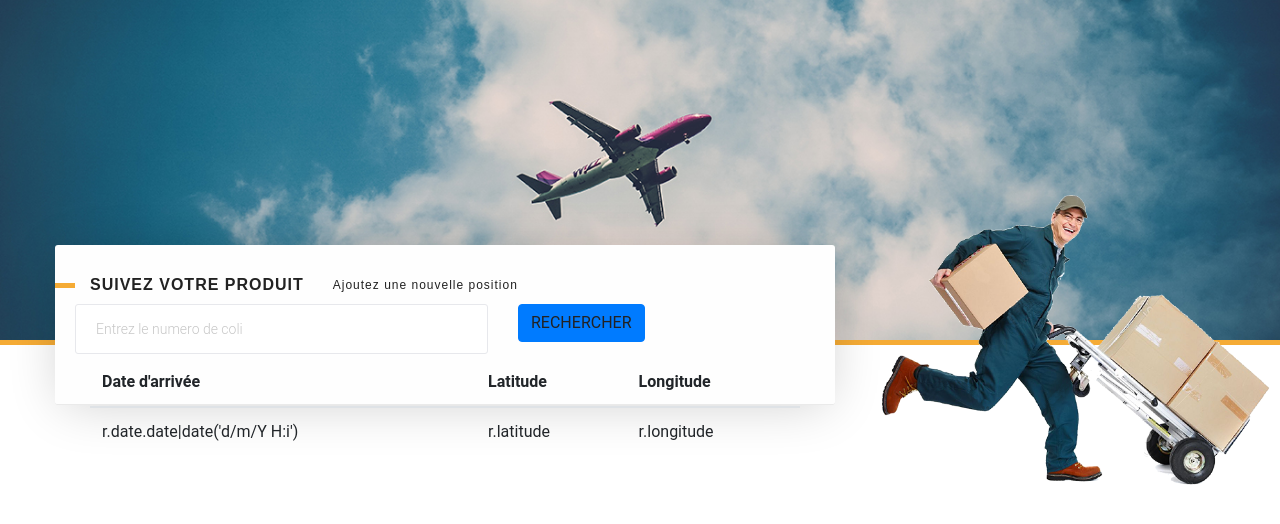
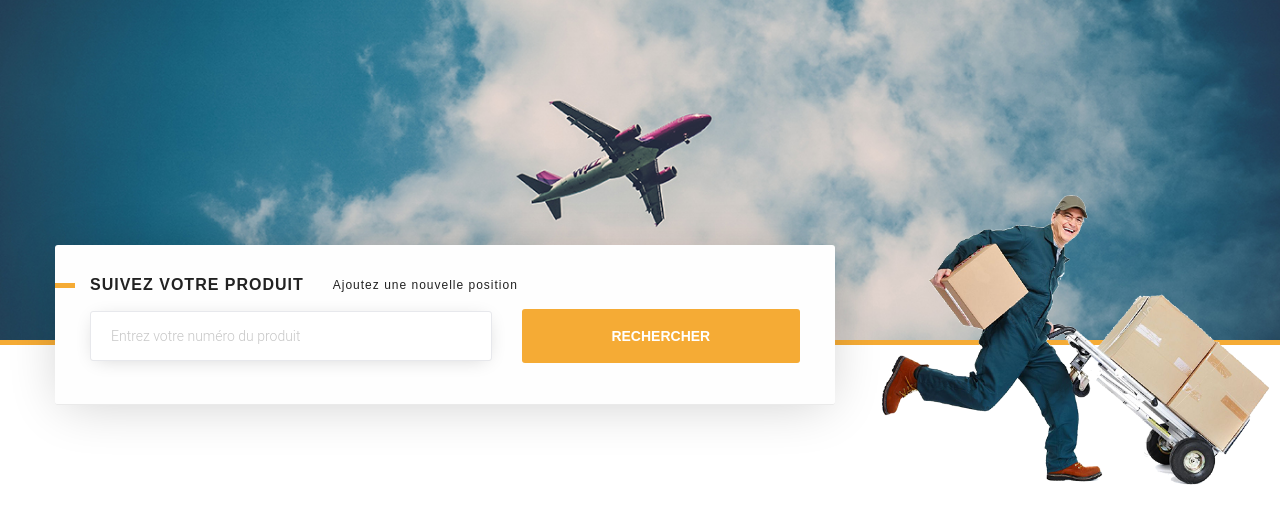
Before and after one commit to ohamjoseph/Projet-AL2023, a Django app: page /home in a window 1280 px wide. Shown: the top 524 px of the page. Run offline with Django 4.2, Linux system fonts and the light colour scheme; a map, chart or similar area stays blank; some libraries are stand-ins or nearby versions.

Commit message:
suivi de coli via son numero

```diff
--- a/delevery_app/app/templates/app/home.html
+++ b/delevery_app/app/templates/app/home.html
@@ -1,5 +1,6 @@
 {% extends 'app/base.html' %}
 {%load static%}
+
 {% block body %}
     <!-- Main Wrapper -->
     <main class="wrapper">
@@ -19,38 +20,43 @@
                             <h2 class="title-1">Suivez votre produit</h2>
                             <span class="font2-light fs-12"><a href="">Ajoutez une nouvelle position</a></span>
                             <div class="row">
-
-                               <form class="row g-3" action="/your-name/" method="post">
-                                   <div class="col-auto">
-                                       <input id="name" class="form-control " type="text" name="coli" placeholder="Entrez le numero de coli" >
-                                   </div>
-                                   <div class="col-auto d-grid gap-2">
-                                        <input type="submit" class="btn btn-primary mb-3" value="RECHERCHER">
-                                   </div>
+                                <form class="form-inline" action={% url 'app:home' %} method='post'>
+                                    {% csrf_token %}
+                                    <div class="col-md-7 col-sm-7">
+                                        <div class="form-group">
+                                            <input type="text" id="form_parcelNumber" name="numero" required="required" class="form-control box-shadow" placeholder="Entrez votre numéro du produit" />
+                                        </div>
+                                    </div>
+                                    <div class="col-md-5 col-sm-5">
+                                        <div class="form-group">
+                                            <button type="submit" id="form_send" name="form[send]" class="btn-1">RECHERCHER</button>
+                                        </div>
+                                    </div>
                                 </form>
-
-
-
                             </div>
 
+                                {% if positions is not empty %}
                                 <div class="row">
-                                    <div class="col-md-12 track-data">
+                                    <div class="col-md-12 mt-5 pt-2 track-data">
                                         <table class="table table-hover">
                                             <thead>
                                             <tr>
-                                                <th scope="col">Date d'arrivée</th>
+                                                <th scope="col">Date</th>
+                                                <th scope="col">Heure</th>
                                                 <th scope="col">Latitude</th>
                                                 <th scope="col">Longitude</th>
                                             </tr>
                                             </thead>
                                             <tbody>
+                                            {% for r in positions %}
 
                                             <tr>
-                                                <td>r.date.date|date('d/m/Y H:i')</td>
-                                                <td>r.latitude </td>
-                                                <td>r.longitude </td>
+                                                <td>{{ r.date}}</td>
+                                                <td>{{ r.heure|slice:"0:8"}}</td>
+                                                <td>{{ r.latitude }}</td>
+                                                <td>{{ r.longitude }}</td>
                                             </tr>
-
+                                            {% endfor %}
                                             </tbody>
                                         </table>
                                     </div>
@@ -62,12 +68,35 @@
                                 </div>
 
                                 <link rel="stylesheet" href="https://unpkg.com/leaflet@1.3.1/dist/leaflet.css" integrity="sha512-Rksm5RenBEKSKFjgI3a41vrjkw4EVPlJ3+OiI65vTjIdo9brlAacEuKOiQ5OFh7cOI1bkDwLqdLw3Zg0cRJAAQ=="
-                                      crossorigin="" />
+                                    crossorigin="" />
                                 <script src="https://unpkg.com/leaflet@1.3.1/dist/leaflet.js" integrity="sha512-/Nsx9X4HebavoBvEBuyp3I7od5tA0UzAxs+j83KgC8PU0kgB4XiK4Lfe4y4cgBtaRJQEIFCW+oC506aPT2L1zw=="
                                         crossorigin=""></script>
-                                <!--<script>
+                                <script>
+                                    var lat = "{{latitude}}"
+                                    var lon = "{{longitude}}"
+                                    var macarte = null;
+                                    function initMap() {
+                                        macarte = L.map('map').setView([lat, lon], 11);
+                                        L.tileLayer('https://{s}.tile.openstreetmap.fr/osmfr/{z}/{x}/{y}.png', {
+                                            attribution: 'données © <a href="//osm.org/copyright">OpenStreetMap</a>/ODbL - rendu <a href="//openstreetmap.fr">OSM France</a>',
+                                            minZoom: 1,
+                                            maxZoom: 20
+                                        }).addTo(macarte);
+                                        var marker = L.marker([lat, lon]).addTo(macarte);
+                                        marker.bindPopup("Dernière position connue");
+                                    }
+                                    window.onload = function(){
+                                        initMap();
+                                    };
+                                </script>
 
-                                </script>-->
+                                <script>
+                                    var position = {{positions}};
+                                    alert(position)
+                                </script>
+
+                                {% endif %}
+
 
 
                         </div>
--- /dev/null
+++ b/delevery_app/app/tools.py
@@ -0,0 +1 @@
+client_api = "http://127.0.0.1:8001/"
--- a/delevery_app/app/views.py
+++ b/delevery_app/app/views.py
@@ -1,6 +1,23 @@
 from django.shortcuts import render
+import requests
+from app import tools
 
 
 # Create your views here.
 def home(request):
-    return render(request, 'app/home.html')
+    context ={}
+    if request.method =='POST':
+        numero = request.POST.get('numero',None)
+        positions = requests.get(tools.client_api+'client/list_positions', params={'q':numero})
+        positions = positions.json()['colis_data']
+        for idx, val in enumerate(positions):
+            latitude, longitude = val['location'].split(',')
+            positions[idx]['latitude'] = latitude
+            positions[idx]['longitude'] = longitude
+        context = {'positions': positions,
+                   'latitude':positions[-1]['latitude'],
+                   'longitude':positions[-1]['longitude'] }
+
+
+
+    return render(request, 'app/home.html', context=context)
--- a/delivery_api/api/serializers.py
+++ b/delivery_api/api/serializers.py
@@ -9,5 +9,7 @@ class PositionSerializer(serializers.ModelSerializer):
 
     class Meta:
         model = Position
-        fields = ['location','coli']
-        depth = 1
+        fields = '__all__'
+        # fields = ['location','coli']
+
+        # depth = 1
--- a/delivery_client/api/views.py
+++ b/delivery_client/api/views.py
@@ -7,7 +7,7 @@ from api import tools
 
 class ListColis(APIView):
     def get(self, request):
-        numero = request.GET.get('numero',None)
+        numero = request.GET.get('q',None)
         if numero is not None:
             colis_data = requests.get(tools.coli_url,params={"numero": numero})
         else:
@@ -52,7 +52,7 @@ class ListColis(APIView):
 
 class ListPosition(APIView):
     def get(self, request):
-        numero = request.GET.get('numero',None)
+        numero = request.GET.get('q',None)
         if numero is not None:
             position_data = requests.get(tools.posotion_url,params={"coli": numero})
         else:
```
Also changed, not shown: delevery_app/app/templatetags/split.py (added, +11 -0 lines).
